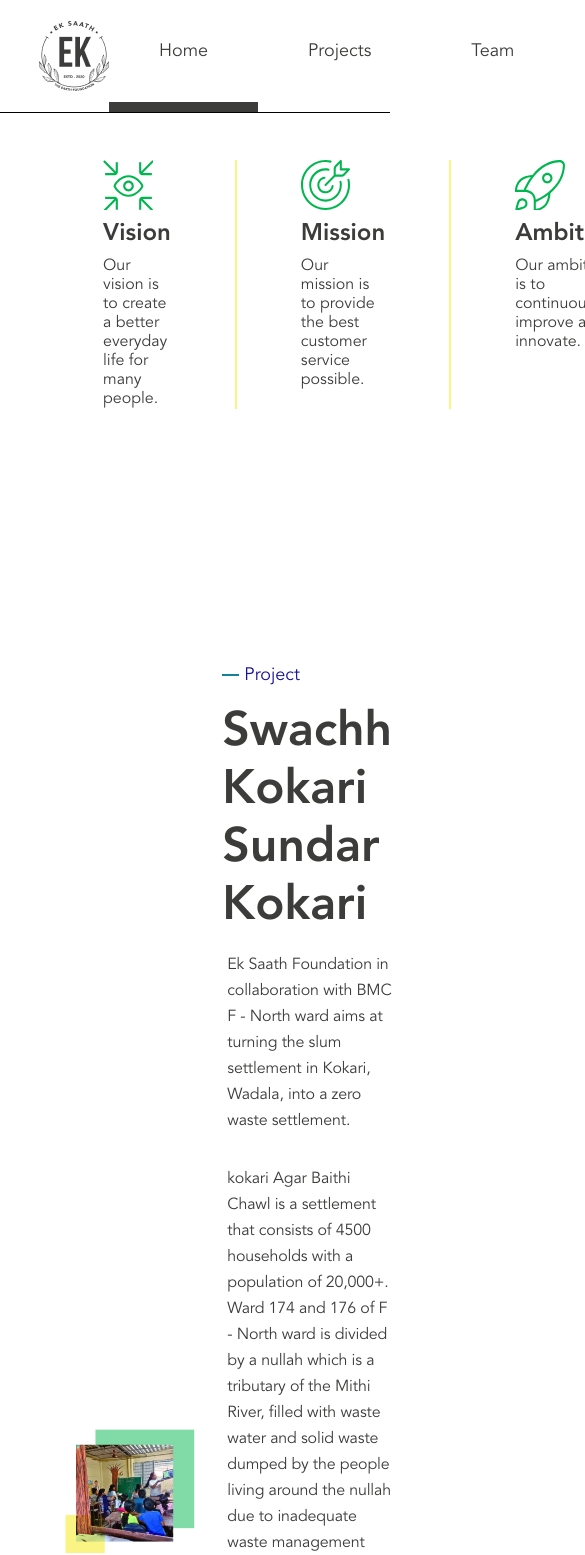
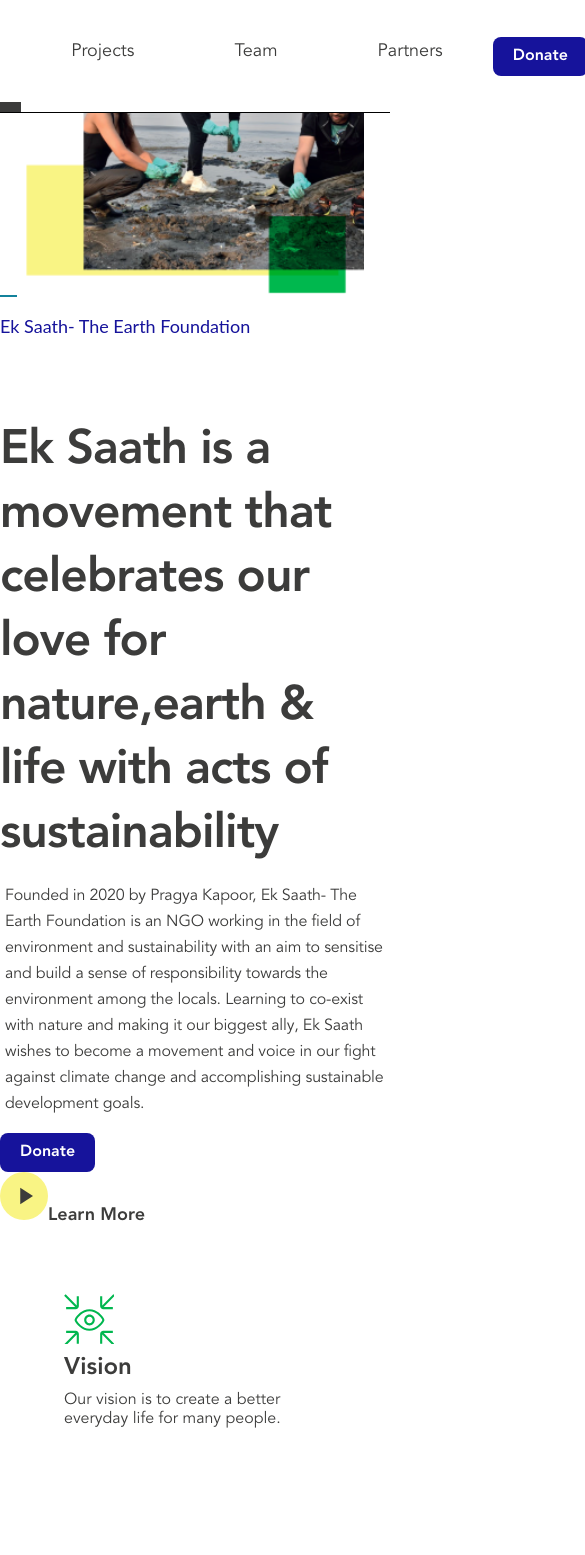
Before and after one commit to adityabrovitech/ek-sath, a React (Create React App) app: page / in a window 390 px wide. Shown: the top 1555 px of the page, 585 px wide, since content can reach past the window. Built offline with nearby package versions, Linux system fonts and the light colour scheme.

Commit message:
- responsive - banner heading

```diff
--- a/src/components/ActivityComponent/index.jsx
+++ b/src/components/ActivityComponent/index.jsx
@@ -1,11 +1,11 @@
 import React from "react"
 import { Container } from "../Container"
-const ActivityComponent = ({image,data,children,containerStyle}) => {
+const ActivityComponent = ({image,data,children,containerStyle,className}) => {
 
   return (
     <Container>
-      <div style={{ display: "flex", flexDirection: "row",marginTop:173,...containerStyle}}>
-        <div style={{ display: "flex", justifyContent: "center", flex: 1,padding:"0 26px 0 26px" ,flexDirection:'column'}}>
+      <div style={{ ...containerStyle}} className={`flex flex-row  max-lg:flex-col ${className}`}>
+        <div style={{ display: "flex", justifyContent: "center", flex: 1,padding:"0 26px 0 26px" ,flexDirection:'column'}} className="mt-[173px]">
           <img src={image} alt="Activity" style={{ width: "100%" }} />
           <div style={{display:'flex',flexDirection:'row'}}>
             <div style={{display:'flex',flex:1}}></div>
@@ -20,7 +20,7 @@ const ActivityComponent = ({image,data,children,containerStyle}) => {
             </div>
           </div>
         </div>
-        <div style={{ display: "flex", flexDirection: "column", flex: 1 }}>
+        <div style={{ display: "flex", flexDirection: "column", flex: 1 }} className="mt-[173px]">
           {children}
         </div>
       </div>
--- a/src/components/Container/index.jsx
+++ b/src/components/Container/index.jsx
@@ -3,7 +3,7 @@ import React from "react"
 export const Container = ({ children,style={},containerStyle={} }) => {
     return (
         <div style={{ display: 'flex', justifyContent: 'center',...containerStyle }}>
-            <div style={{ width: '80%', maxWidth: 1200, ...style }}>
+            <div style={{  ...style }} className="min-w-full max-w-[1200px] px-[39px]" >
                 {children}
             </div>
         </div>
--- /dev/null
+++ b/src/components/PojectTitle/PojectTitle.css
@@ -0,0 +1,8 @@
+.projectTitle{
+    color: #16139B;
+font-family: Lato;
+font-size: 18px;
+font-style: normal;
+font-weight: 400;
+line-height: normal;
+}
--- /dev/null
+++ b/src/components/PojectTitle/index.jsx
@@ -0,0 +1,25 @@
+import React from 'react'
+import './PojectTitle.css'
+const PojectTitle = ({title}) => {
+  return (
+    <div
+        className='flex flex-row items-center mb-[64px]'
+      >
+        <div
+          style={{
+            display: "flex",
+            background: "#13829B",
+            width: "17px",
+            height: "2px",
+          }}
+        />
+        <p
+          className='projectTitle'
+        >
+          {title}
+        </p>
+      </div>
+  )
+}
+
+export default PojectTitle
--- /dev/null
+++ b/src/components/ProjectHeading/ProjectHeading.css
@@ -0,0 +1,12 @@
+.ProjectHeading {
+    color: #3C3C3B;
+    font-family: "Avenir Next LT Pro";
+    font-size: 48px;
+    font-style: normal;
+    font-weight: 700;
+    line-height: 64px;
+    /* 133.333% */
+    letter-spacing: -0.96px;
+    margin: 0;
+    margin-top: 64px;
+}
--- /dev/null
+++ b/src/components/ProjectHeading/index.jsx
@@ -0,0 +1,9 @@
+import React from 'react'
+import './ProjectHeading.css'
+const ProjectHeading = ({title}) => {
+  return (
+   <h2 className='ProjectHeading'>{title}</h2>
+  )
+}
+
+export default ProjectHeading
--- /dev/null
+++ b/src/pages/Home/Component/BannerSection/BannerSection.css
@@ -0,0 +1,18 @@
+.SectionTitle{
+    color: #3C3C3B;
+font-family: "Avenir Next LT Pro";
+font-size: 48px;
+font-style: normal;
+font-weight: 700;
+line-height: 64px; /* 133.333% */
+letter-spacing: -0.96px;
+}
+
+.learn-more{
+    color: #3C3C3B;
+    font-family: "Avenir Next LT Pro";
+    font-size: 18px;
+    font-style: normal;
+    font-weight: 700;
+    line-height: 29px; /* 161.111% */
+}
--- /dev/null
+++ b/src/pages/Home/Component/BannerSection/index.jsx
@@ -0,0 +1,69 @@
+import React from "react"
+import { Container } from "../../../../components/Container"
+import "./BannerSection.css"
+import PojectTitle from "../../../../components/PojectTitle"
+import ProjectHeading from "../../../../components/ProjectHeading"
+const BannerSection = ({ image, containerStyle, className, onClick }) => {
+  return (
+    <Container>
+      <div
+        style={{ ...containerStyle }}
+        className={`flex flex-row  max-lg:flex-col ${className}`}
+      >
+        <div
+          style={{
+            display: "flex",
+            justifyContent: "center",
+            flex: 1,
+            padding: "0 26px 0 26px",
+            flexDirection: "column",
+          }}
+          className="mt-[173px]"
+        >
+          {image ? (
+            <img src={image} alt="Activity" style={{ width: "100%" }} />
+          ) : null}
+        </div>
+        <div
+          style={{ display: "flex", flexDirection: "column", flex: 1 }}
+          className="mt-[173px]"
+        >
+          <PojectTitle title="Ek Saath- The Earth Foundation" />
+          <ProjectHeading title="Ek Saath is a movement that celebrates our love for nature,earth & life with acts of sustainability" />
+          <p className="activity-description">
+            Founded in 2020 by Pragya Kapoor, Ek Saath- The Earth Foundation is
+            an NGO working in the field of environment and sustainability with
+            an aim to sensitise and build a sense of responsibility towards the
+            environment among the locals. Learning to co-exist with nature and
+            making it our biggest ally, Ek Saath wishes to become a movement and
+            voice in our fight against climate change and accomplishing
+            sustainable development goals.
+          </p>
+          <div className="flex flex-row mt-[64px]">
+            <button className="donate-button" onClick={onClick}>
+              Donate
+            </button>
+            <div className="ml-[60px] flex flex-row justify-center items-center">
+              <svg
+                xmlns="http://www.w3.org/2000/svg"
+                width="48"
+                height="48"
+                viewBox="0 0 48 48"
+                fill="none"
+              >
+                <circle cx="24" cy="24" r="24" fill="#F9F484" />
+                <path
+                  d="M20.25 32.25V15.75L33 24L20.25 32.25Z"
+                  fill="#3C3C3B"
+                />
+              </svg>
+              <span className="ml-[5px] learn-more">Learn More</span>
+            </div>
+          </div>
+        </div>
+      </div>
+    </Container>
+  )
+}
+
+export default BannerSection
--- a/src/pages/Home/Component/Donate/Donate.css
+++ b/src/pages/Home/Component/Donate/Donate.css
@@ -1,11 +1,12 @@
 .donate-input {
     display: flex;
-    width: 620px;
     padding: 24px 0px 24px 24px;
     align-items: center;
     gap: 10px;
     border-radius: 5px;
     background: #EFEFEF;
+    width: 100%;
+    max-width: 624px;
 }
 
 .donate-title {
@@ -24,5 +25,4 @@
     font-style: normal;
     font-weight: 400;
     line-height: 26px;
-    /* 162.5% */
 }
--- a/src/pages/Home/Component/Goals/Goals.jsx
+++ b/src/pages/Home/Component/Goals/Goals.jsx
@@ -8,7 +8,8 @@ const Goals = () => {
   const items = [
     {
       title: "Vision",
-      description:"Our vision is to create a better everyday life for many people.",
+      description:
+        "Our vision is to create a better everyday life for many people.",
       svg: VisionIcon,
     },
     {
@@ -23,31 +24,27 @@ const Goals = () => {
       svg: AmbitionIcon,
     },
   ]
+
   return (
     <Container>
-      <div
-        style={{
-          display: "flex",
-          flexDirection: "row",
-          justifyContent: "space-between",
-          marginTop:"96px"
-        }}
-      >
+      <div className="flex flex-row max-lg:flex-col justify-between mt-[96px]">
         {items.map((item, index) => {
           return (
             <div
               key={index}
-              className={`goal-item ${
-                index < items.length - 1 ? "border-right" : ""
-              }`}
+              className={` ${
+                index < items.length - 1
+                  ? "border-r-2 goal-item  border-r-[#F9F484] max-lg:border-b-2 max-lg:border-r-0 max-lg:border-b-[#F9F484]"
+                  : ""
+              }
+               `}
               style={{
                 display: "flex",
                 flexDirection: "column",
                 flex: 1,
                 justifyContent: "flex-start",
                 alignItems: "flex-start",
-                margin: "64px 0",
-                padding:"0 64px"
+                padding: "64px",
               }}
             >
               <img src={item.svg} alt={item.title} className="goal-svg" />
--- a/src/pages/Home/index.js
+++ b/src/pages/Home/index.js
@@ -15,6 +15,8 @@ import { CarterSection } from "./Component/CarterSection/CarterSection"
 import OurTeam from "./Component/OurTeam"
 import OurPartner from "./Component/OurPartners/Index"
 import Donate from "./Component/Donate"
+import BannerSection from "./Component/BannerSection"
+import BannerImage from "../../assets/images/BannerImage.png"
 const Home = () => {
   const MenuItems = ["Home", "Projects", "Team", "Partners"]
   const swachActivity = {
@@ -93,30 +95,33 @@ const Home = () => {
         </Container>
       </header>
       <section id="home" />
+      <BannerSection image={BannerImage} className="flex-row-reverse max-lg:flex-col"/>
       <section>
         <Goals />
       </section>
 
-      <section id="projects">
+
+       <section id="projects">
       <ActivityComponent data={swachActivity} image={ActivityImg} >
         <ActivitySection />
       </ActivityComponent>
 
-      <ActivityComponent
+
+     <ActivityComponent
         data={elephantActivity}
         image={ElephantImg}
-        containerStyle={{ flexDirection: "row-reverse" }}
+        className="flex-row-reverse max-lg:flex-col"
       >
         <ElephantSection />
       </ActivityComponent>
 
-      <ActivityComponent data={carterActivity} image={CarterImg}>
+       <ActivityComponent data={carterActivity} image={CarterImg}>
         <CarterSection />
       </ActivityComponent>
 
       </section>
-     <OurTeam id="team"/>
-     <OurPartner id="partners"/>
+    <OurTeam id="team"/>
+      <OurPartner id="partners"/>
      <Donate id="donate" />
     </div>
   )
```
Also changed, not shown: src/assets/images/BannerImage.png (added).
